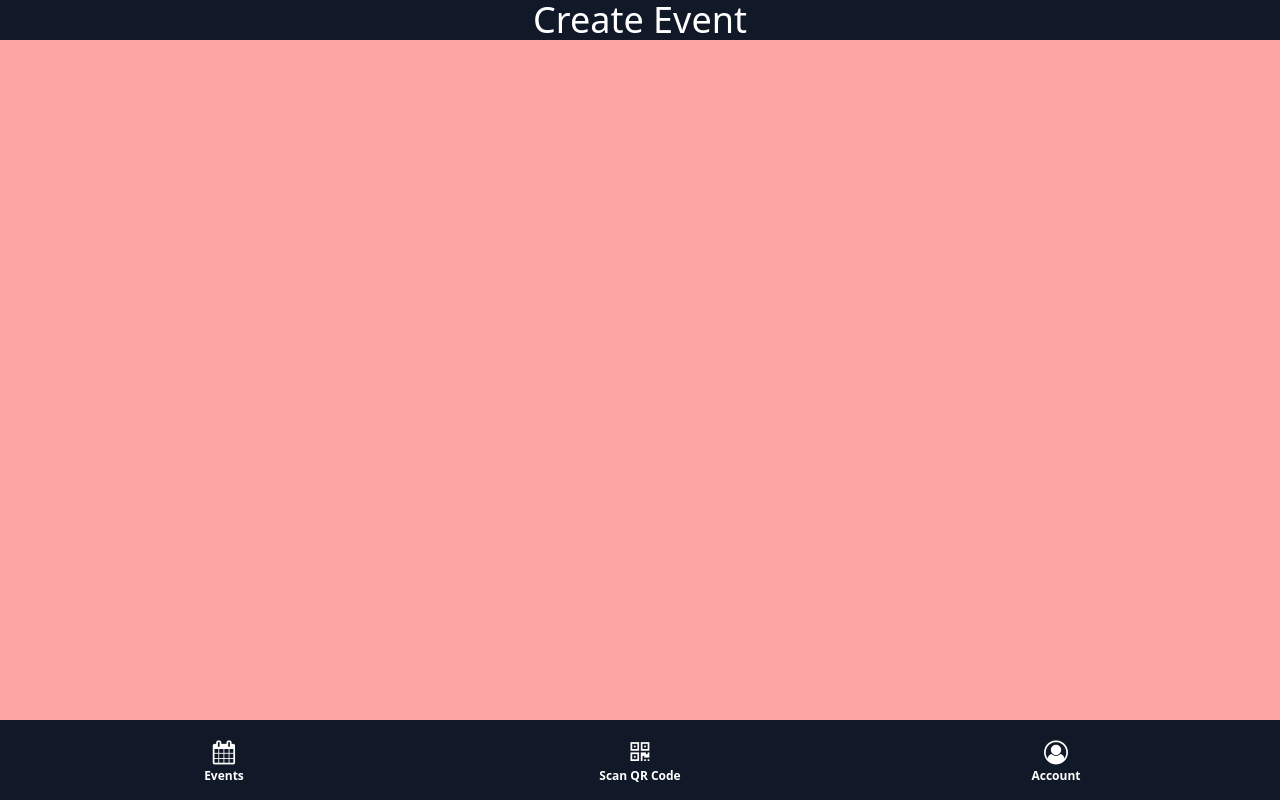
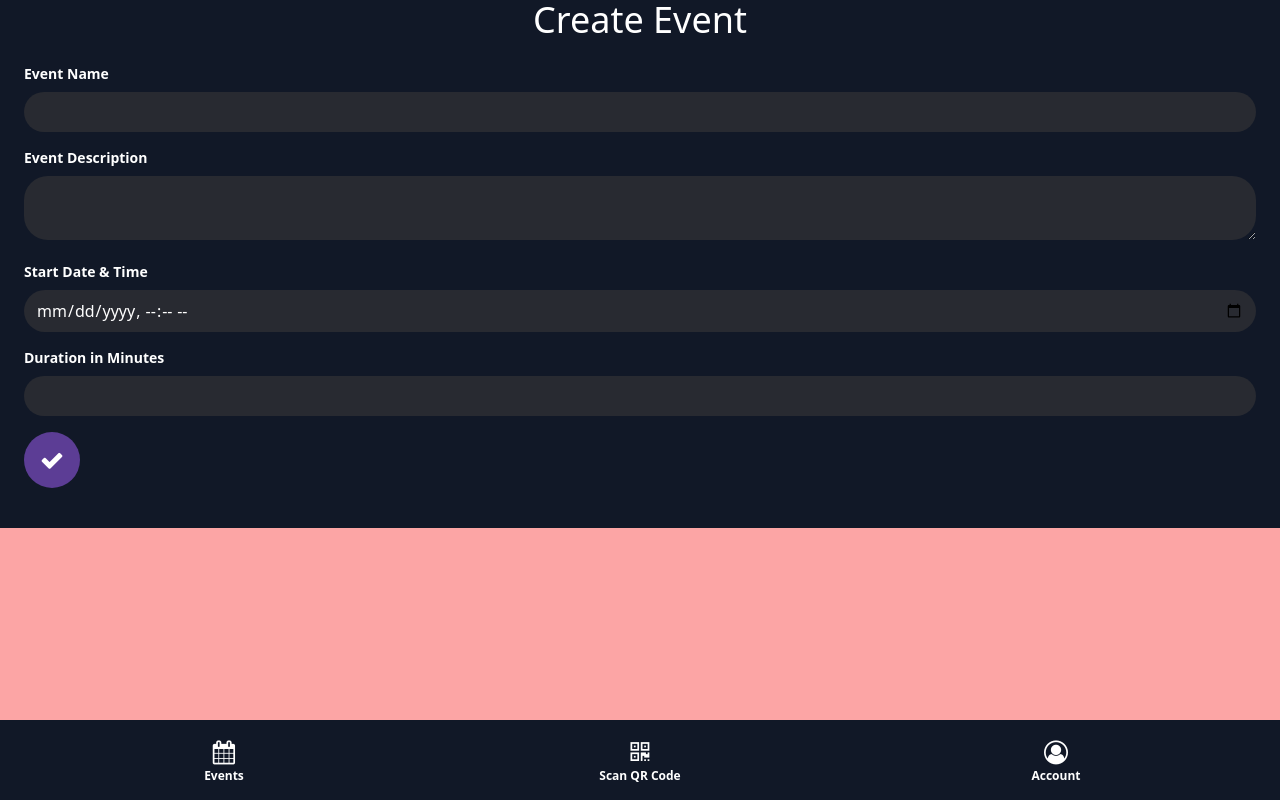
Before and after one commit to relievers/relive, a SvelteKit app in the folder frontend/: page /createevent in a window 1280 px wide. Built offline with nearby package versions, Linux system fonts and the light colour scheme.

Commit message:
Create Event Form

```diff
--- a/frontend/src/routes/createevent/+page.svelte
+++ b/frontend/src/routes/createevent/+page.svelte
@@ -2,8 +2,34 @@
     <div class="bg-gray-900 flex flex-col justify-center items-center">
     <h1 class="text-white text-4xl">Create Event</h1>
     </div>
-    <div class="bg-gray-900 flex flex-col justify-center items-center">
+    <div class="bg-gray-900 w-full flex flex-col justify-center items-center">
+        <form class="p-6 rounded-lg w-full">
+            <div class="mb-4">
+                <label for="event-name" class="block text-white text-sm font-bold mb-2">Event Name</label>
+                <input type="text" id="event-name" name="event-name" class="border-none rounded-full w-full py-2 px-3 text-white bg-gray-200 focus:outline-none focus:border-blue-500" style="background-color: #282A31;">
+            </div>
 
+            <div class="mb-4">
+                <label for="event-description" class="block text-white text-sm font-bold mb-2">Event Description</label>
+                <textarea id="event-description" name="event-description" class="border-none rounded-3xl w-full py-2 px-3 text-white bg-gray-200 focus:outline-none focus:border-blue-500" style="background-color: #282A31;"></textarea>
+            </div>
+
+            <div class="mb-4">
+                <label for="start-date-time" class="block text-white text-sm font-bold mb-2">Start Date & Time</label>
+                <input type="datetime-local" id="start-date-time" name="start-date-time" class="border-none rounded-full w-full py-2 px-3 text-white bg-gray-200 focus:outline-none focus:border-blue-500" style="background-color: #282A31;">
+            </div>
+
+            <div class="mb-4">
+                <label for="duration" class="block text-white text-sm font-bold mb-2">Duration in Minutes</label>
+                <input type="number" id="duration" name="duration" class="border-none rounded-full w-full py-2 px-3 text-white bg-gray-200 focus:outline-none focus:border-blue-500" style="background-color: #282A31;">
+            </div>
+
+            <div class="mb-4">
+                <button type="submit" class="bg-blue-500 text-white font-bold py-3 px-4 rounded-full" style="background-color:#5C3D95">
+                    <i class="fa fa-check text-2xl mx-auto"></i>
+                </button>
+            </div>
+        </form>
     </div>
 
 </div>
```
